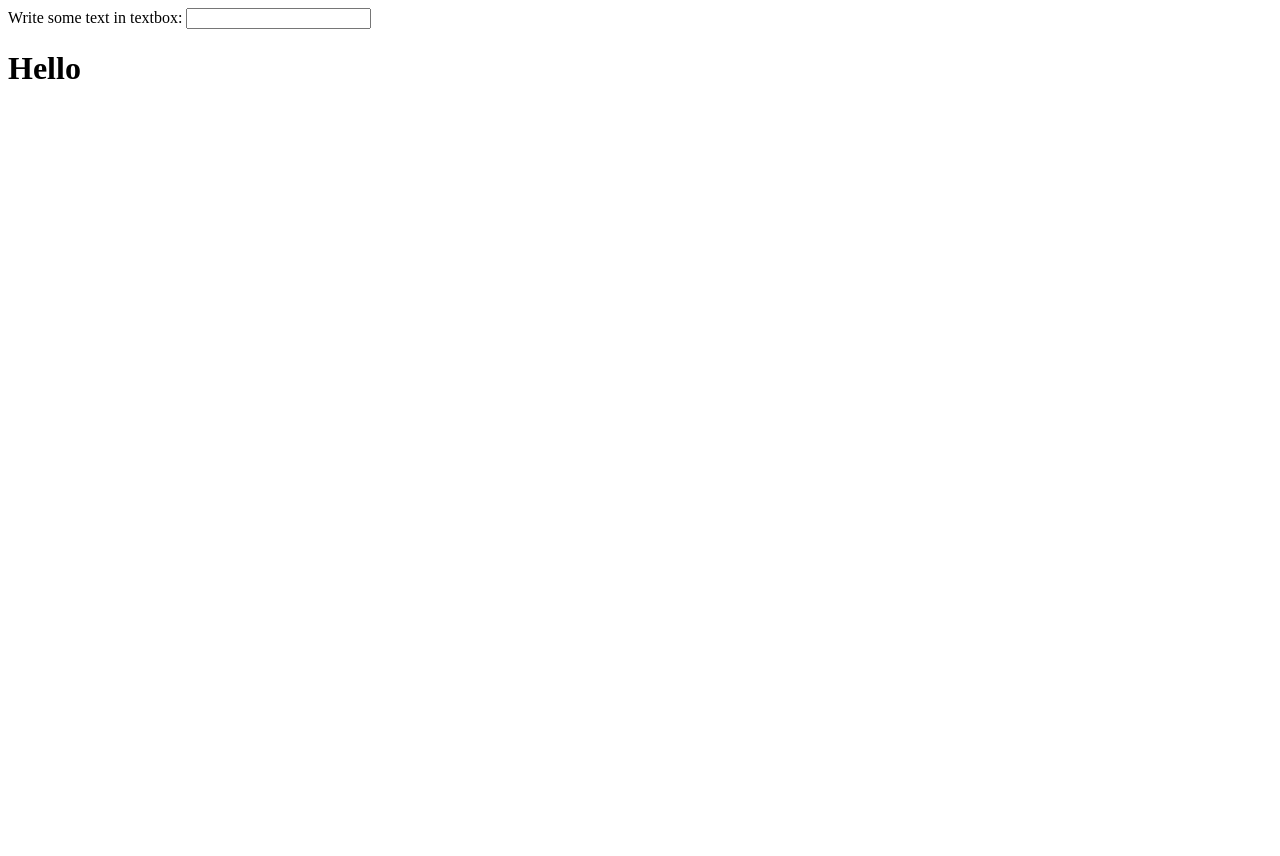
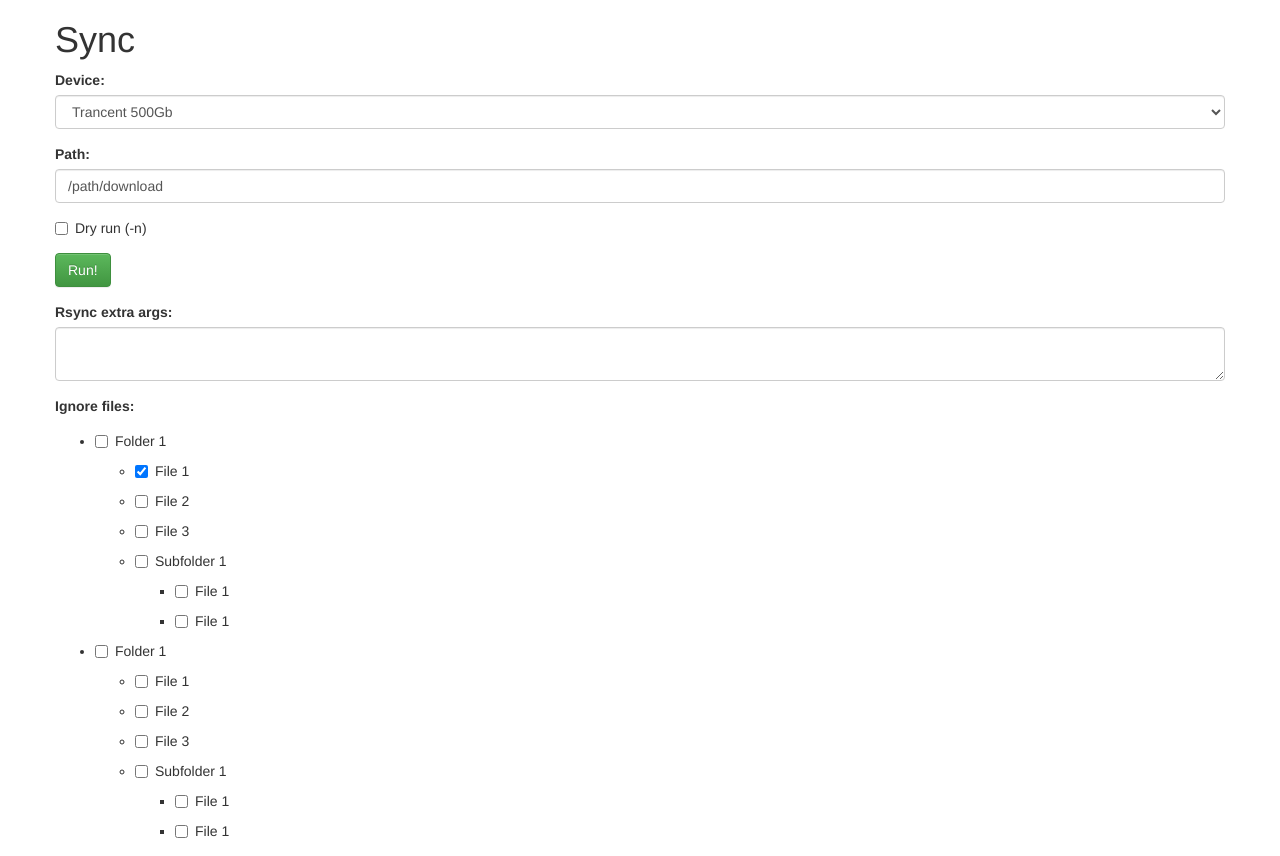
Before and after one commit to vfrc2/sync.js, a website: page public/index.html in a window 1280 px wide. Before the commit the page ends 800 px from the top, so only its background shows below. Drawn offline with nearby package versions, Linux system fonts and the light colour scheme.

Commit message:
подготовка

```diff
--- a/package.json
+++ b/package.json
@@ -10,5 +10,8 @@
   "license": "ISC",
   "dependencies": {
     "express": "^4.13.3"
+  },
+  "devDependencies": {
+    "grunt": "^0.4.5"
   }
 }
--- a/public/index.html
+++ b/public/index.html
@@ -1,17 +1,80 @@
 <!DOCTYPE html>
-<html ng-app>
+<html ng-app="my-app">
 <head>
+
     <title>Hello World, AngularJS - ViralPatel.net</title>
-    <script type="text/javascript"
-            src="bower_components/angular/angular.js"></script>
 
+    <script src="bower_components/jquery/dist/jquery.js"></script>
+
+    <script src="bower_components/bootstrap/dist/js/bootstrap.js"></script>
+
+    <script src="bower_components/angular/angular.js"></script>
+
+    <script type="text/javascript" src="js/mainCtr.js"></script>
+
+    <link rel="stylesheet" href="bower_components/bootstrap/dist/css/bootstrap.css">
+    <link rel="stylesheet" href="bower_components/bootstrap/dist/css/bootstrap-theme.css">
+
+    <meta name="viewport" content="width=device-width, initial-scale=1">
 </head>
-<body>
+<body ng-controller="MainController">
 
-Write some text in textbox:
-<input type="text" ng-model="sometext" />
+<div class="container">
 
-<h1>Hello {{ sometext }}</h1>
+    <div class="row">
+        <h1>Sync</h1>
+
+        <div class="form-group">
+            <label>Device:</label>
+            <select class="form-control" ng-model="selectedDevice" ng-options="item as item.name for item in devices track by item.name">
+            </select>
+        </div>
+        <div class="form-group">
+            <label>Path:</label>
+            <input class="form-control" ng-model="selectedDevice.path">
+        </div>
+        <div class="form-group">
+            <div class="checkbox">
+                <label><input type="checkbox" value="">Dry run (-n)</label>
+            </div>
+        </div>
+        <div class="form-group">
+            <button class="btn btn-success" ng-click="run()">Run!</button>
+        </div>
+
+        <div class="form-group">
+            <label for="comment">Rsync extra args:</label>
+            <textarea class="form-control" rows="2" id="comment"></textarea>
+        </div>
+        <div class="form-group">
+            <label for="comment">Ignore files:</label>
+
+            <script type="text/ng-template" id="item">
+                <div class="checkbox">
+                    <label><input type="checkbox" ng-change="selectChange(data)" ng-model="data.state"
+                            indeterminate>{{data.name}}</label>
+                    <ul>
+                        <li ng-repeat="data in data.child" ng-include="'item'"></li>
+                    </ul>
+                </div>
+            </script>
+
+            <div>
+                <ul>
+                    <li ng-repeat="data in ignoreFiles" ng-include="'item'">
+                    </li>
+                </ul>
+            </div>
+
+        </div>
+
+
+    </div>
+
+</div>
 
 </body>
+
+
+
 </html>
--- /dev/null
+++ b/public/js/mainCtr.js
@@ -0,0 +1,81 @@
+/**
+ * Created by mlyasnikov on 30.10.2015.
+ */
+
+var myApp = angular.module('my-app', [])
+    .directive('indeterminate', function(){
+    return {
+        restrict: 'A',
+        link: function($scope, element, attrs) {
+            if (scope.$eval(attrs.indeterminate))
+                element.prop("indeterminate", true)
+            else
+                element.prop("indeterminate", false)
+        }
+    }
+});
+
+myApp.controller('MainController', ['$scope', function($scope) {
+    "use strict";
+
+    $scope.devices =
+        [
+            {name:"Trancent 500Gb", path:"/path/download"},
+            {name:"Jet Flash 4Gb", path:"/path/download2"}
+        ];
+    $scope.selectedDevice = $scope.devices[0];
+
+    $scope.ignoreFiles = [
+        {
+            name: "Folder 1",
+            state: null,
+            child:
+            [
+                {name:"File 1", state: true},
+                {name:"File 2", state: false},
+                {name:"File 3", state: false},
+                {
+                    name:"Subfolder 1",
+                    state: false,
+                    child:[
+                        {name:"File 1", state: false},
+                        {name:"File 1", state: false}
+                    ]
+                }
+            ]
+        },
+        {
+            name: "Folder 1",
+            state: null,
+            child:
+                [
+                    {name:"File 1", state: false},
+                    {name:"File 2", state: false},
+                    {name:"File 3", state: false},
+                    {
+                        name:"Subfolder 1",
+                        state: false,
+                        child:[
+                            {name:"File 1", state: false},
+                            {name:"File 1", state: false}
+                        ]
+                    }
+                ]
+        }
+    ];
+
+    console.log($scope.ignoreFiles);
+
+    $scope.run = function(){
+        $scope.ignoreFiles[0].state =  !$scope.ignoreFiles[0].state;
+    }
+
+    $scope.selectChange = function ( data ) {
+        if (data.child != undefined)
+            data.child.forEach(function (ch) {
+                ch.state = data.state;
+                $scope.selectChange(ch);
+            })
+        };
+
+}]);
```
Also changed, not shown: 1 other file.
